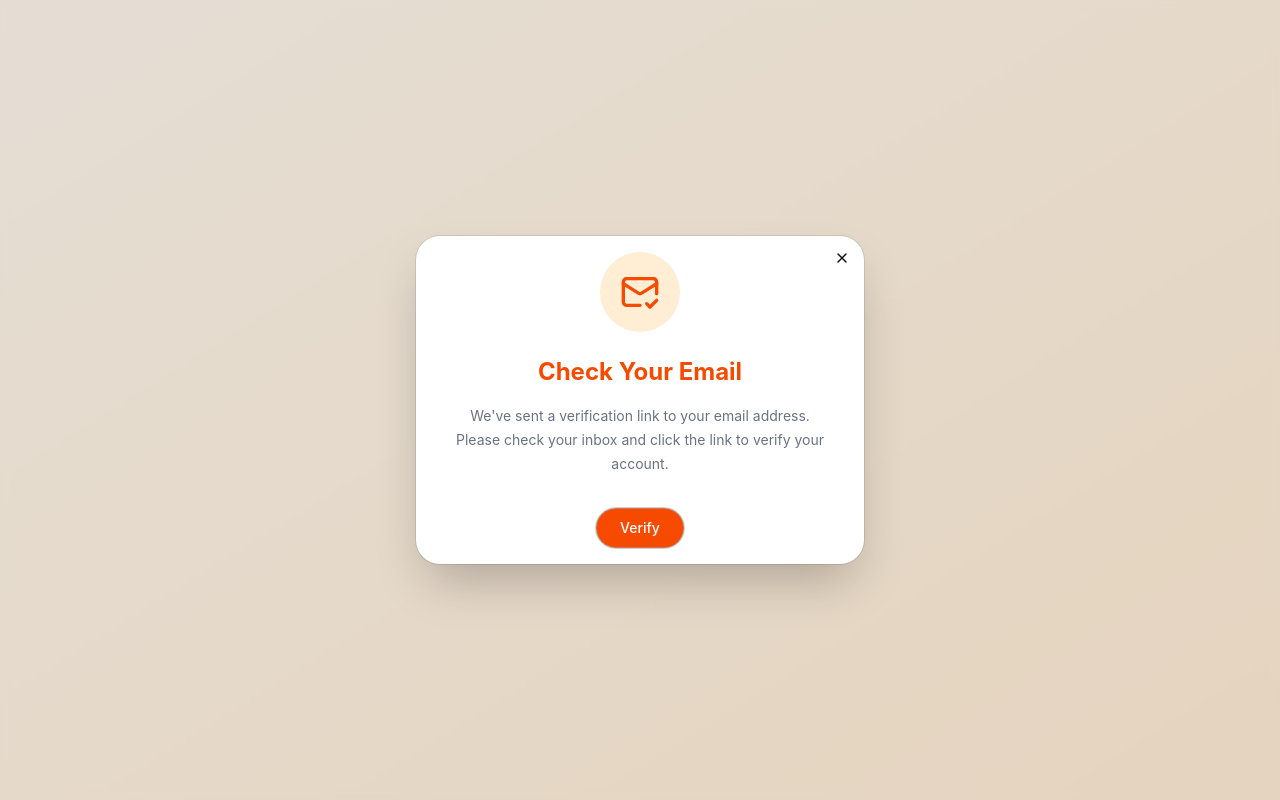
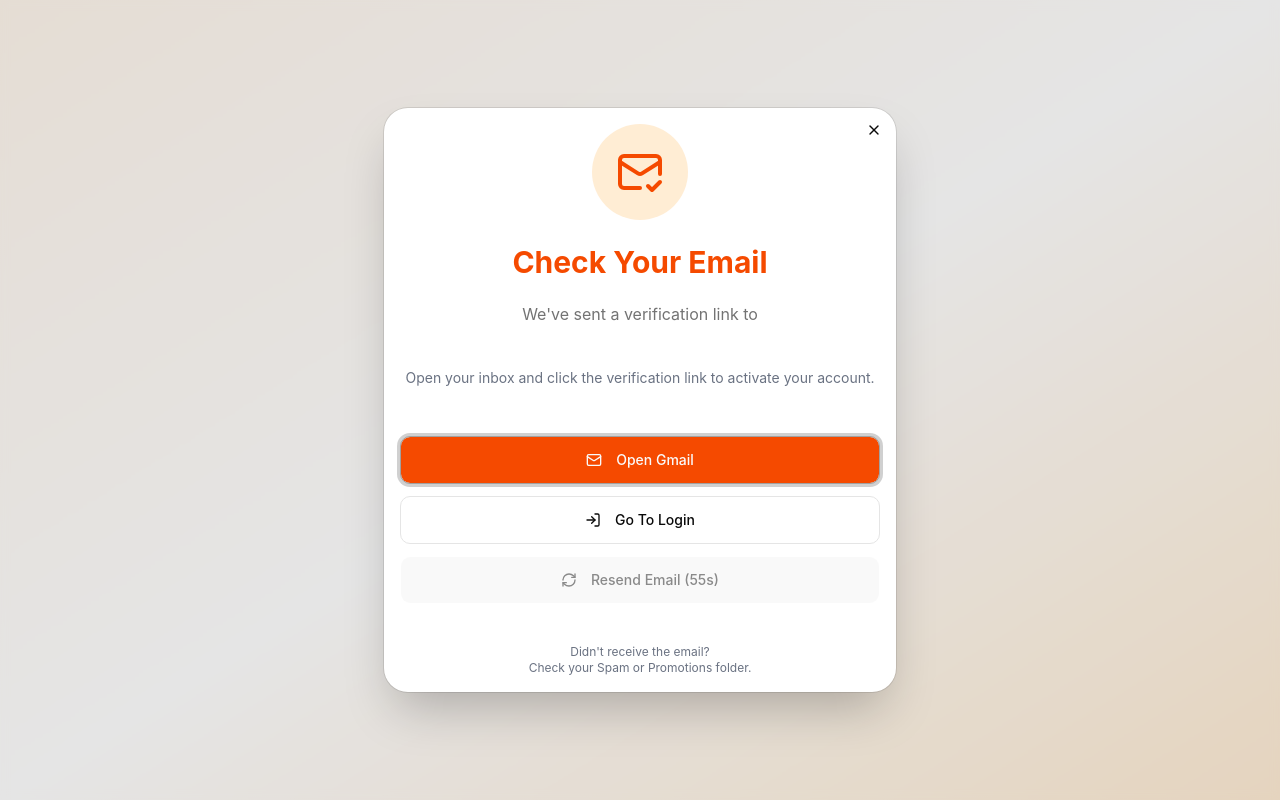
Before and after one commit to bari199/Travel-Bharat, a React app in the folder frontend/: page /verify in a window 1280 px wide. Built offline with nearby package versions, Linux system fonts and the light colour scheme; the HTML template or start-up script is replaced by a standard one.

Commit message:
added all files

```diff
--- a/frontend/src/pages/SignupDialog.jsx
+++ b/frontend/src/pages/SignupDialog.jsx
@@ -70,12 +70,11 @@ const SignupDialog = () => {
     setIsLoading(true);
 
     const res = await api.post(
-        `/user/register`,
+      "/user/register",
       formData,
       {
         headers: {
-            "Content-Type":
-              "application/json",
+          "Content-Type": "application/json",
         },
       }
     );
@@ -85,12 +84,18 @@ const SignupDialog = () => {
 
       setOpen(false);
 
-        navigate("/verify");
+      navigate("/verify", {
+        state: {
+          email: formData.email,
+        },
+      });
     }
   } catch (error) {
-      console.log(error);
+    console.error(error);
 
-      toast.error("Signup failed");
+    toast.error(
+      error.response?.data?.message || "Signup failed"
+    );
   } finally {
     setIsLoading(false);
   }
--- a/frontend/src/pages/VerifyEmail.jsx
+++ b/frontend/src/pages/VerifyEmail.jsx
@@ -1,4 +1,5 @@
 import React, { useEffect, useState } from "react";
+import { useLocation, useNavigate } from "react-router-dom";
 
 import {
   Dialog,
@@ -8,59 +9,154 @@ import {
   DialogTitle,
 } from "@/components/ui/dialog";
 
-import { MailCheck } from "lucide-react";
+import { Button } from "@/components/ui/button";
+
+import { MailCheck, Mail, LogIn, RefreshCw } from "lucide-react";
+
+import axios from "axios";
+import { toast } from "sonner";
 
 const VerifyEmail = () => {
   const [open, setOpen] = useState(false);
+  const [countdown, setCountdown] = useState(60);
+  const [loading, setLoading] = useState(false);
+
+  const location = useLocation();
+  const navigate = useNavigate();
+
+  const email = location.state?.email || "";
 
   useEffect(() => {
     setOpen(true);
   }, []);
 
+  // Countdown
+  useEffect(() => {
+    if (countdown === 0) return;
+
+    const timer = setInterval(() => {
+      setCountdown((prev) => prev - 1);
+    }, 1000);
+
+    return () => clearInterval(timer);
+  }, [countdown]);
+
+  // Open Gmail
+  const openGmail = () => {
+    window.open("https://mail.google.com", "_blank");
+  };
+
+  // Resend Verification Email
+  const resendVerification = async () => {
+    if (!email) {
+      toast.error("Email not found.");
+      return;
+    }
+
+    try {
+      setLoading(true);
+
+      const res = await axios.post(
+        `${import.meta.env.VITE_BACKEND_URL}/api/user/resend-verification`,
+        {
+          email,
+        }
+      );
+
+      toast.success(res.data.message);
+
+      setCountdown(60);
+    } catch (error) {
+      toast.error(
+        error.response?.data?.message || "Failed to resend verification email."
+      );
+    } finally {
+      setLoading(false);
+    }
+  };
+
   return (
-    <div className="min-h-screen flex items-center justify-center bg-gradient-to-br from-orange-50 to-orange-100 px-4">
+    <div className="min-h-screen flex items-center justify-center bg-gradient-to-br from-orange-50 via-white to-orange-100 px-4">
 
-      <Dialog open={open} onOpenChange={setOpen}>
-        <DialogContent className="sm:max-w-md rounded-3xl border-0 shadow-2xl bg-white">
+      <Dialog open={open}>
 
-          <DialogHeader className="flex flex-col items-center text-center">
+        <DialogContent className="sm:max-w-lg rounded-3xl border-0 shadow-2xl">
 
-            <div className="h-20 w-20 rounded-full bg-orange-100 flex items-center justify-center mb-4">
-              <MailCheck className="h-10 w-10 text-orange-600" />
+          <DialogHeader className="items-center text-center">
+
+            <div className="h-24 w-24 rounded-full bg-orange-100 flex items-center justify-center mb-4">
+
+              <MailCheck className="h-12 w-12 text-orange-600" />
+
             </div>
 
-            <DialogTitle className="text-2xl font-bold text-orange-600">
+            <DialogTitle className="text-3xl font-bold text-orange-600">
+
               Check Your Email
+
             </DialogTitle>
 
-            <DialogDescription className="text-gray-500 text-sm leading-6 mt-2">
-              We've sent a verification link to your email address.
-              <br />
-              Please check your inbox and click the link to verify your account.
+            <DialogDescription className="text-base leading-7 mt-3">
+
+              We've sent a verification link to
+
             </DialogDescription>
+
+            <p className="font-bold text-orange-700 break-all mt-2">
+              {email}
+            </p>
+
+            <p className="text-gray-500 text-sm mt-4">
+              Open your inbox and click the verification link to activate your
+              account.
+            </p>
 
           </DialogHeader>
 
-          <div className="mt-4 flex items-center justify-center">
-            <button
-              onClick={() => setOpen(false)}
-              className="
-                bg-orange-600
-                hover:bg-orange-700
-                transition-all
-                duration-300
-                text-white
-                px-6
-                py-2.5
-                rounded-full
-                font-medium
-              "
+          <div className="space-y-3 mt-8">
+
+            <Button
+              onClick={openGmail}
+              className="w-full h-12 bg-orange-600 hover:bg-orange-700"
             >
-              Verify
-            </button>
+              <Mail className="mr-2 h-5 w-5" />
+              Open Gmail
+            </Button>
+
+            <Button
+              variant="outline"
+              onClick={() => navigate("/login")}
+              className="w-full h-12"
+            >
+              <LogIn className="mr-2 h-5 w-5" />
+              Go To Login
+            </Button>
+
+            <Button
+              variant="secondary"
+              disabled={countdown > 0 || loading}
+              onClick={resendVerification}
+              className="w-full h-12"
+            >
+              <RefreshCw className="mr-2 h-5 w-5" />
+
+              {loading
+                ? "Sending..."
+                : countdown > 0
+                ? `Resend Email (${countdown}s)`
+                : "Resend Verification Email"}
+            </Button>
+
           </div>
 
+          <p className="text-center text-xs text-gray-500 mt-6">
+            Didn't receive the email?
+            <br />
+            Check your Spam or Promotions folder.
+          </p>
+
         </DialogContent>
+
       </Dialog>
 
     </div>
```
Lines whose indentation alone changed are shown as unchanged.
